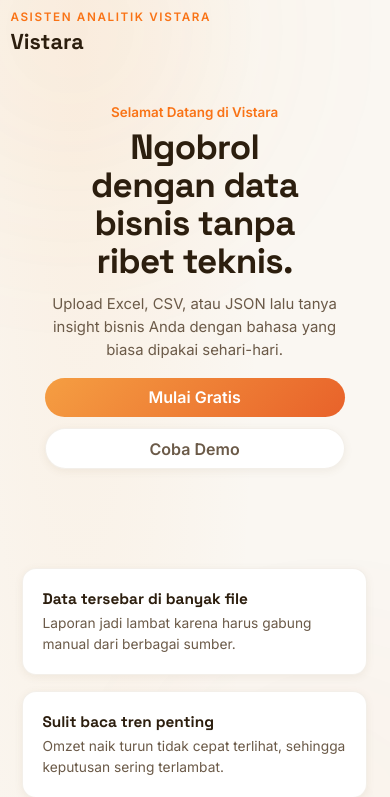
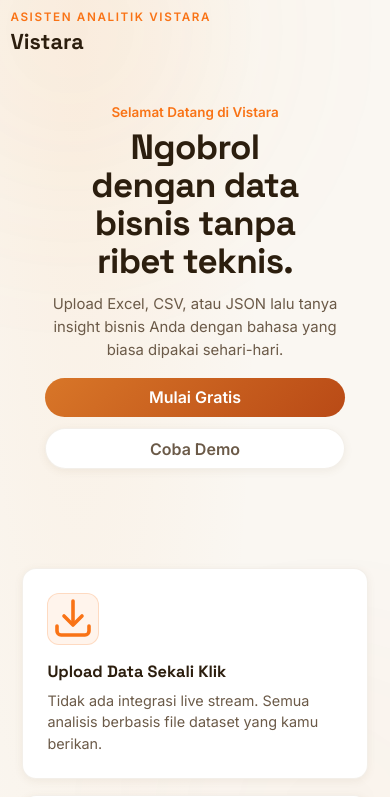
Before and after one commit to ElFariss/vistara, a website: page public/index.html in a window 390 px wide. Shown: the top 797 px of the page. Drawn offline with Linux system fonts and the light colour scheme.

Commit message:
Refine landing readability and mobile hierarchy

```diff
--- a/public/styles.css
+++ b/public/styles.css
@@ -8,8 +8,8 @@
   --ink: #2c1e0e;
   --ink-secondary: #6b5a48;
   --ink-muted: #7d6f61;
-  --accent: #f97316;
-  --accent-hover: #fb8a2c;
+  --accent: #c85b16;
+  --accent-hover: #dd7224;
   --accent-light: #fef0e4;
   --ok: #3a9a64;
   --warn: #d6960f;
@@ -97,7 +97,7 @@ select {
 button {
   border: none;
   border-radius: 10px;
-  background: linear-gradient(135deg, #f59e42, #e8622a);
+  background: linear-gradient(135deg, #d87628, #b94a16);
   color: #fff;
   padding: 0.6rem 1rem;
   cursor: pointer;
@@ -269,7 +269,7 @@ label {
 }
 
 .app-header h1 span {
-  background: linear-gradient(135deg, #f59e42, #e8622a);
+  background: linear-gradient(135deg, #d87628, #b94a16);
   -webkit-background-clip: text;
   background-clip: text;
   -webkit-text-fill-color: transparent;
@@ -325,6 +325,11 @@ label {
   overflow: hidden;
 }
 
+.landing-welcome.reveal-on-scroll {
+  opacity: 1;
+  transform: none;
+}
+
 .landing-welcome > div {
   width: min(100%, 760px);
 }
@@ -406,6 +411,13 @@ label {
   transform: translateY(24px);
   transition: opacity 560ms ease, transform 560ms ease;
   will-change: opacity, transform;
+}
+
+.landing-page .reveal-on-scroll {
+  opacity: 1;
+  transform: none;
+  transition: none;
+  will-change: auto;
 }
 
 .reveal-on-scroll.is-visible {
@@ -2485,6 +2497,17 @@ label {
     padding-inline: 0.75rem;
   }
 
+  .pain-strip {
+    display: none;
+  }
+
+  .landing-features article,
+  .pain-strip article {
+    width: 100%;
+    max-width: calc(100vw - 1.5rem);
+    margin-inline: auto;
+  }
+
   .hero-copy,
   .hero-panel,
   .hero-card,
```
